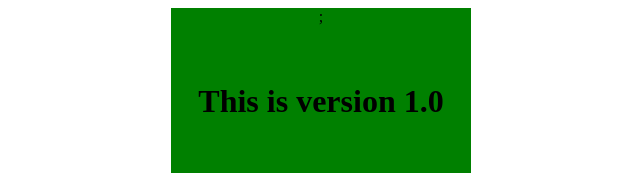
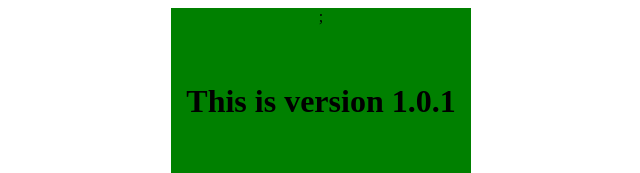
Before and after one commit to munseym/lab_27, a plain HTML site: page index.html in a window 1280 px wide. Shown: the top 173 px of the page, without its empty margins (319-959 px from the left). Drawn offline with Linux system fonts and the light colour scheme.

Commit message:
version 1.0.1

```diff
--- a/index.html
+++ b/index.html
@@ -6,7 +6,7 @@
 
 <body> <center>
 <div style="width:300px; height: 200px; background-color:green">;
-<center><br><br><h1>This is version 1.0</h1></center>
+<center><br><br><h1>This is version 1.0.1</h1></center>
 </div>
 </center>
 </body>
```
